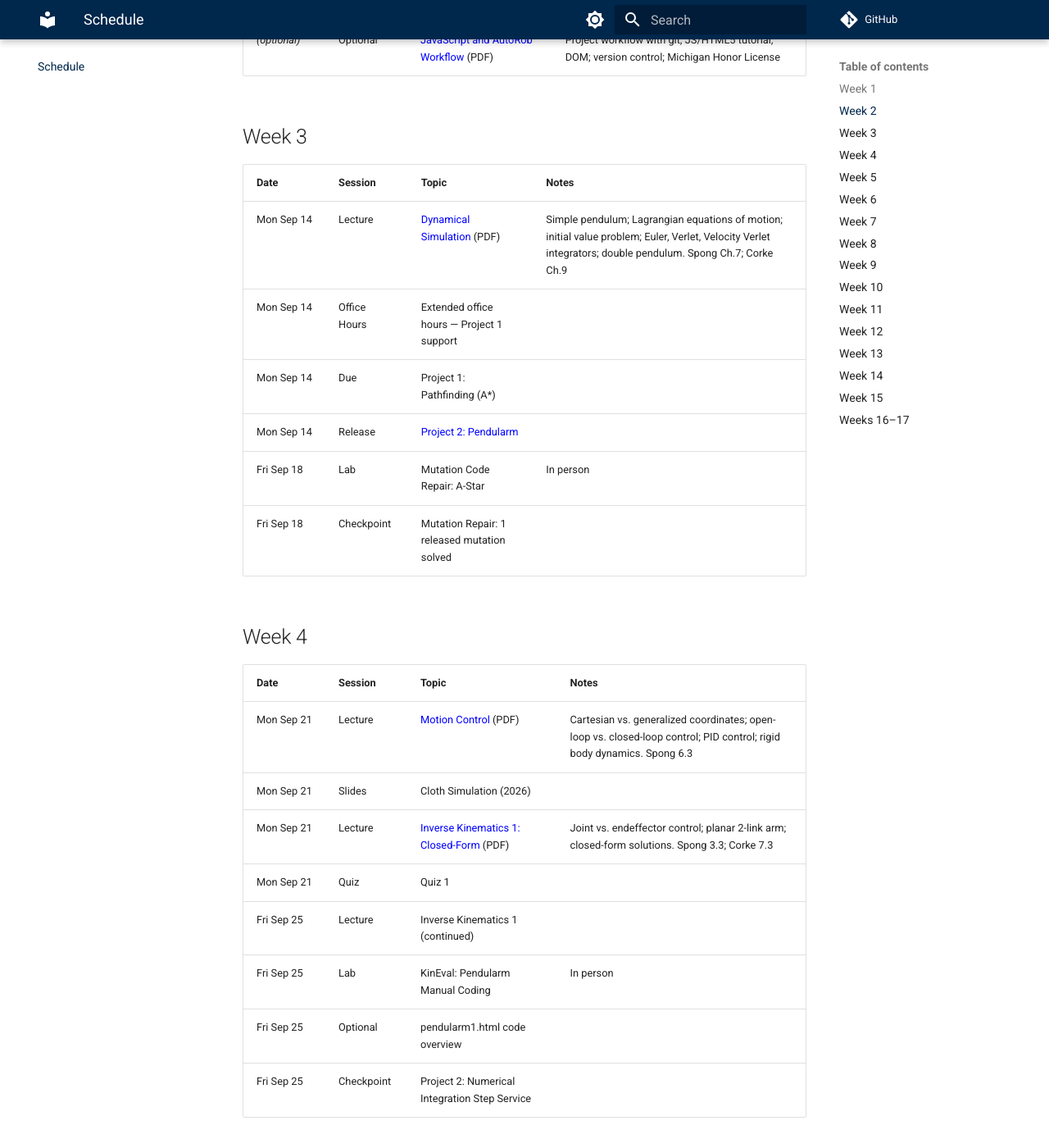
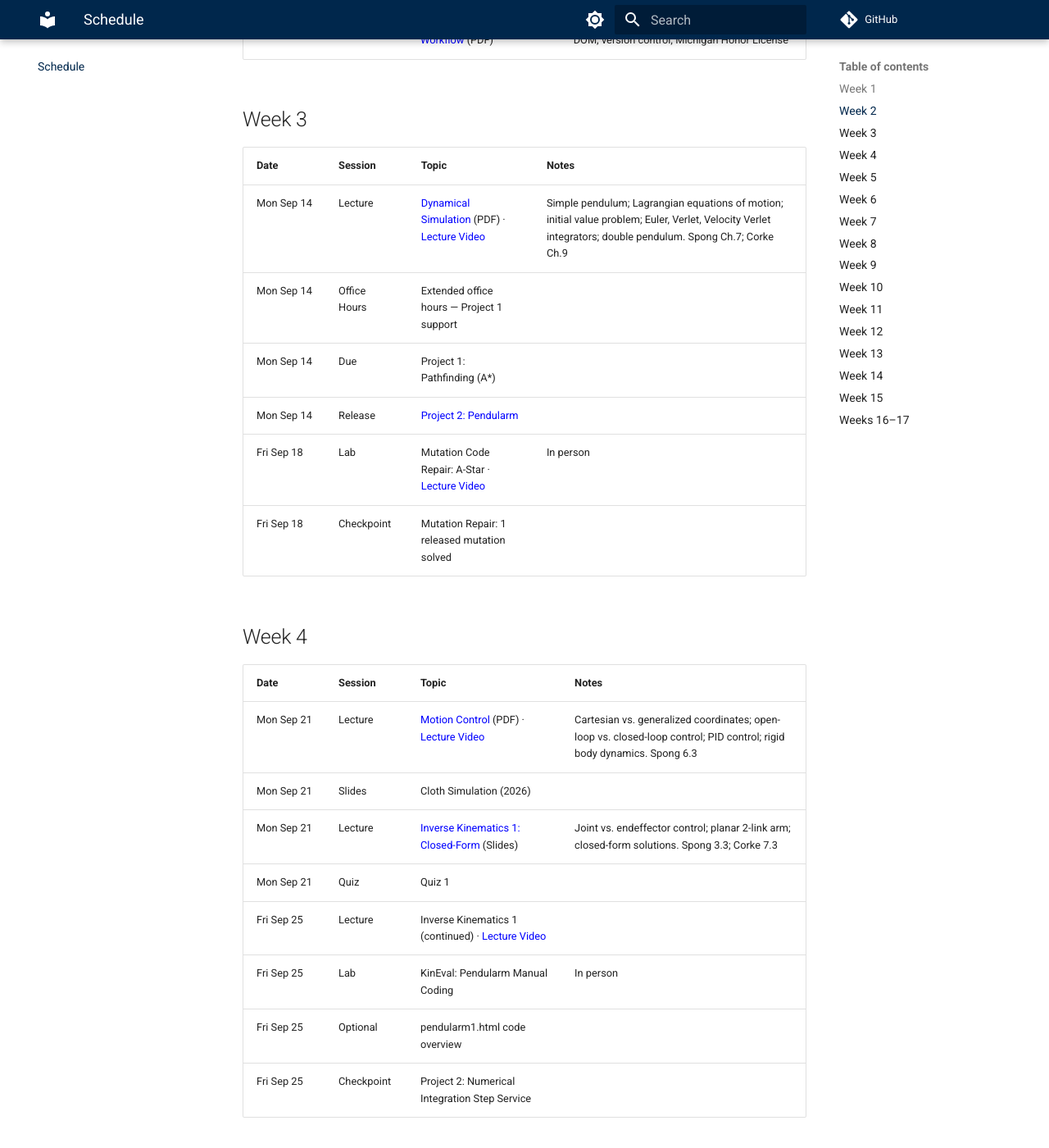
Before and after one commit to autorob/autorob.github.io, an MkDocs documentation site: the page built from docs/schedule.md, in a window 1280 px wide and 1400 px high, scrolled down 1375 px. Shown: the whole window at 82% size. Built offline with MkDocs 1.6.1 and Material for MkDocs 9.7.7, drawn with Linux system fonts in a browser that asks for light colours; comment, search, counter and statistics services are not loaded.

Commit message:
Add updated IK1 slides link and Lecture Video links from schedule spreadsheet
Pulled real hyperlinks from the spreadsheet's xlsx export (CSV export
strips them): updated Inverse Kinematics 1: Closed-Form slides link,
and added Lecture Video links for Sep 11, 14, 18, 21, and 25 sessions.

```diff
--- a/docs/schedule.md
+++ b/docs/schedule.md
@@ -35,7 +35,7 @@ Lab: Friday 2:30–4:30pm Eastern, Chrysler 151
 | Date | Session | Topic | Notes |
 | --- | --- | --- | --- |
 | Mon Sep 7 | — | **No meeting — Labor Day** | |
-| Fri Sep 11 | Lab | [KinEval: A-Star Manual Coding](https://ocj-dev.github.io/kineval/pathfinding/) | In person |
+| Fri Sep 11 | Lab | [KinEval: A-Star Manual Coding](https://ocj-dev.github.io/kineval/pathfinding/) · [Lecture Video](https://leccap.engin.umich.edu/leccap/player/r/36KykN) | In person |
 | Fri Sep 11 | Optional | KinEval A-Star Walkthrough | |
 | *(optional)* | Optional | [JavaScript and AutoRob Workflow](assets/lectures/autorob_03_jsh5_git.pdf) (PDF) | Project workflow with git; JS/HTML5 tutorial; DOM; version control; Michigan Honor License |
 
@@ -43,22 +43,22 @@ Lab: Friday 2:30–4:30pm Eastern, Chrysler 151
 
 | Date | Session | Topic | Notes |
 | --- | --- | --- | --- |
-| Mon Sep 14 | Lecture | [Dynamical Simulation](assets/lectures/autorob_04_dynamics_pendulum.pdf) (PDF) | Simple pendulum; Lagrangian equations of motion; initial value problem; Euler, Verlet, Velocity Verlet integrators; double pendulum. Spong Ch.7; Corke Ch.9 |
+| Mon Sep 14 | Lecture | [Dynamical Simulation](assets/lectures/autorob_04_dynamics_pendulum.pdf) (PDF) · [Lecture Video](https://leccap.engin.umich.edu/leccap/player/r/eKVhCX) | Simple pendulum; Lagrangian equations of motion; initial value problem; Euler, Verlet, Velocity Verlet integrators; double pendulum. Spong Ch.7; Corke Ch.9 |
 | Mon Sep 14 | Office Hours | Extended office hours — Project 1 support | |
 | Mon Sep 14 | Due | Project 1: Pathfinding (A\*) | |
 | Mon Sep 14 | Release | [Project 2: Pendularm](projects/project2/index.md) | |
-| Fri Sep 18 | Lab | Mutation Code Repair: A-Star | In person |
+| Fri Sep 18 | Lab | Mutation Code Repair: A-Star · [Lecture Video](https://leccap.engin.umich.edu/leccap/player/r/nk6PbJ) | In person |
 | Fri Sep 18 | Checkpoint | Mutation Repair: 1 released mutation solved | |
 
 ## Week 4
 
 | Date | Session | Topic | Notes |
 | --- | --- | --- | --- |
-| Mon Sep 21 | Lecture | [Motion Control](assets/lectures/autorob_05_control_pid.pdf) (PDF) | Cartesian vs. generalized coordinates; open-loop vs. closed-loop control; PID control; rigid body dynamics. Spong 6.3 |
+| Mon Sep 21 | Lecture | [Motion Control](assets/lectures/autorob_05_control_pid.pdf) (PDF) · [Lecture Video](https://leccap.engin.umich.edu/leccap/player/r/P6MCsI) | Cartesian vs. generalized coordinates; open-loop vs. closed-loop control; PID control; rigid body dynamics. Spong 6.3 |
 | Mon Sep 21 | Slides | Cloth Simulation (2026) | |
-| Mon Sep 21 | Lecture | [Inverse Kinematics 1: Closed-Form](assets/lectures/autorob_11_ik_closedform.pdf) (PDF) | Joint vs. endeffector control; planar 2-link arm; closed-form solutions. Spong 3.3; Corke 7.3 |
+| Mon Sep 21 | Lecture | [Inverse Kinematics 1: Closed-Form](https://drive.google.com/file/d/1HzvX_ZnOD0NSrF7_FiRDpK-1szvWPX0V/view?usp=drive_link) (Slides) | Joint vs. endeffector control; planar 2-link arm; closed-form solutions. Spong 3.3; Corke 7.3 |
 | Mon Sep 21 | Quiz | Quiz 1 | |
-| Fri Sep 25 | Lecture | Inverse Kinematics 1 (continued) | |
+| Fri Sep 25 | Lecture | Inverse Kinematics 1 (continued) · [Lecture Video](https://leccap.engin.umich.edu/leccap/player/r/JUofGa) | |
 | Fri Sep 25 | Lab | KinEval: Pendularm Manual Coding | In person |
 | Fri Sep 25 | Optional | pendularm1.html code overview | |
 | Fri Sep 25 | Checkpoint | Project 2: Numerical Integration Step Service | |
```
